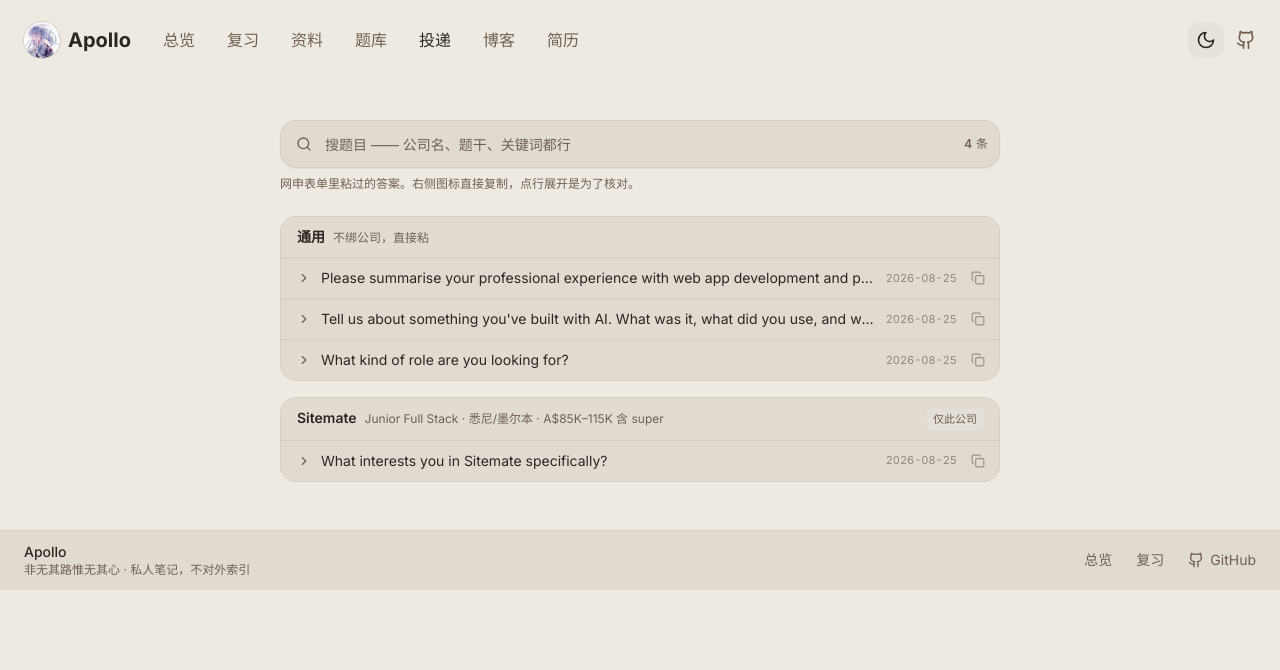
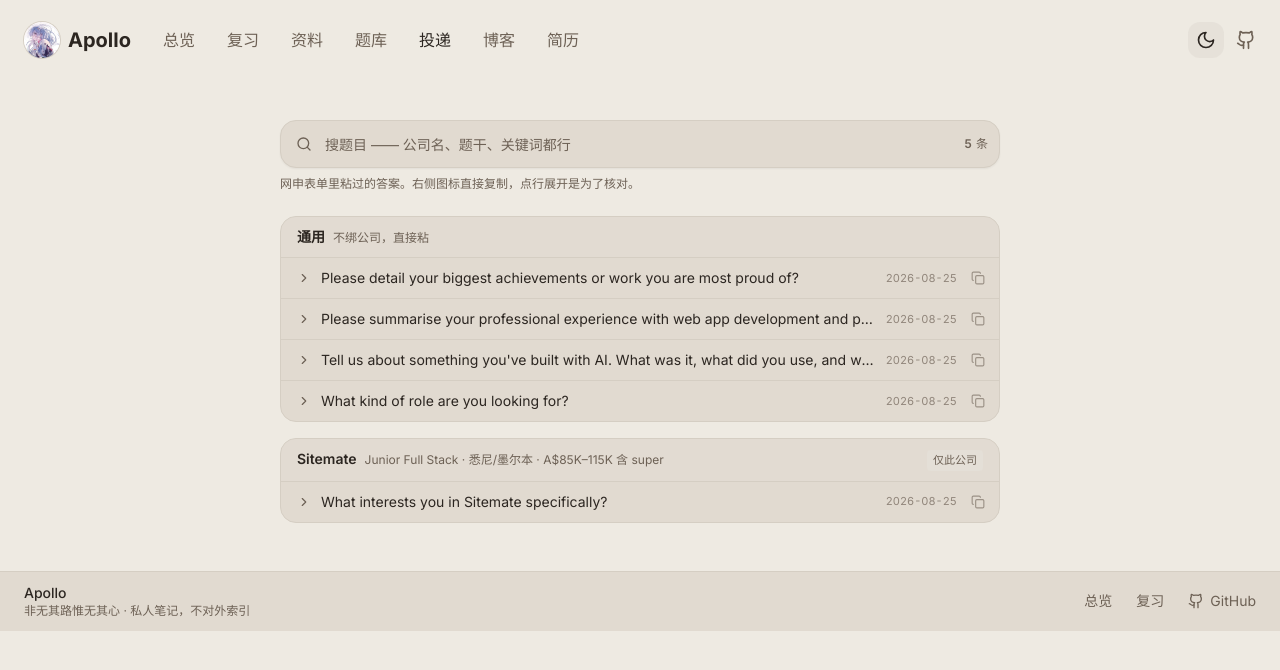
Before and after one commit to Fzgt/apollo, a React (Vite) app: page /apply in a window 1280 px wide. Shown: the top 670 px of the page. Built offline with nearby package versions, Linux system fonts and the light colour scheme.

Commit message:
feat: 投递库补上最自豪的工作一题

```diff
--- a/src/content/applications/general.ts
+++ b/src/content/applications/general.ts
@@ -8,6 +8,23 @@ export const general: ApplicationGroup = {
   title: '通用',
   subtitle: '不绑公司，直接粘',
   answers: [
+    {
+      id: 'proudest-work',
+      q: 'Please detail your biggest achievements or work you are most proud of?',
+      keywords: [
+        '最自豪', '成就', 'achievement', 'proud of', 'biggest achievement',
+        'Baidu', '虚拟列表', 'useVirtualList', 'IntersectionObserver', 'haokan-kit', '小度',
+      ],
+      used: '2026-08-25',
+      note: '四段各有一个作用：反常的失败模式（越投入越卡）、做法、量出来的结果、以及最后那记——被收进 haokan-kit 成了别人默认用的东西。最后一段才是「成就」的证据，前面都是铺垫，别删。',
+      a: `The work I'm proudest of is the virtualised feed I built at Baidu for the Xiaodu App, on a surface serving 5M+ page views a day. The failure mode was interesting because nothing triggered it — it accumulated. The longer someone scrolled, the more live DOM nodes the page carried, and frame rate fell with them, so the experience degraded in proportion to how engaged the user was. That's exactly backwards for a feed.
+
+I wrote a custom useVirtualList hook rather than pulling in a list library. The rule it enforces is that the number of mounted rows stays constant no matter how long the list grows — rows are mounted only for the window around the viewport and unmounted the moment they leave it, so an endlessly appending feed costs the same in DOM as a short one. Spacers carry the height of everything unmounted, so the scrollbar and scroll position stay accurate. The windowing itself is driven entirely off IntersectionObserver — two sentinel elements bracketing the mounted window, no scroll listener anywhere — so the decision to recycle never costs main-thread work on every frame.
+
+The part I'm proud of is that the result was measured and held under load, rather than asserted: live DOM nodes stay near 100 at any scroll depth, however long the session runs, and scrolling went from around 30 FPS to a stable 60 — on a production surface at that traffic level.
+
+What settled it for me was what happened afterwards. The hook was pulled into haokan-kit, the shared internal toolkit for Baidu's video products, and became the standard way every team on that line renders a long feed. It stopped being my optimisation for one page and became infrastructure other engineers depended on without ever talking to me about it.`,
+    },
     {
       id: 'web-experience-summary',
       q: 'Please summarise your professional experience with web app development and previous projects',
```
